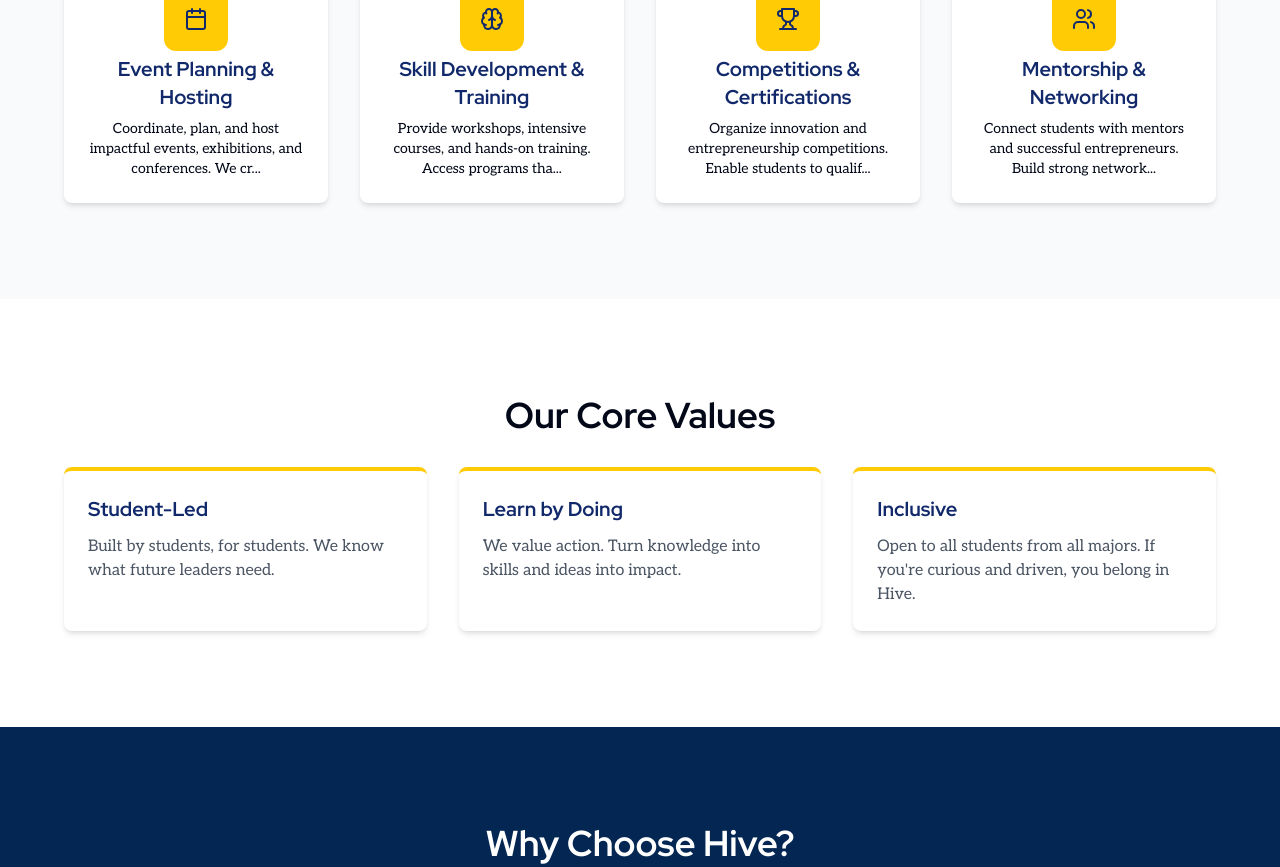
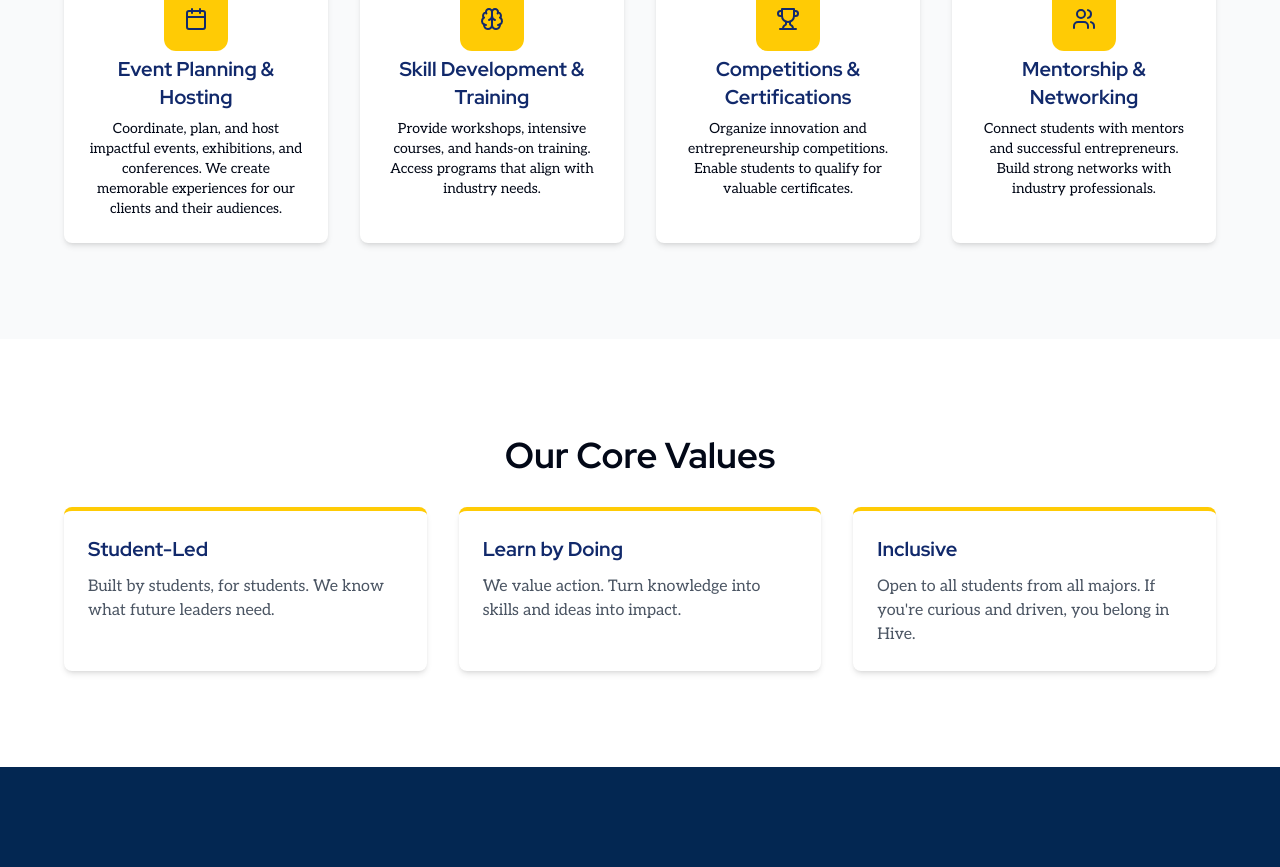
Before and after one commit to OsamaShwman/hive-launchpad-project, a React (Vite) app: page / in a window 1280 px wide. Shown: the part 1205-2072 px from the top of the page. Built offline with nearby package versions, Linux system fonts and the light colour scheme.

Commit message:
Fix: Display all text in FeatureCard
The FeatureCard component was updated to display the full description text instead of truncating it.

```diff
--- a/src/components/FeatureCard.tsx
+++ b/src/components/FeatureCard.tsx
@@ -1,24 +1,27 @@
+
 import { cn } from "@/lib/utils";
 import React from "react";
 import HexagonIcon from "./HexagonIcon";
+
 interface FeatureCardProps {
   title: string;
   description: string;
   icon: React.ReactNode;
   className?: string;
 }
+
 const FeatureCard = ({
   title,
   description,
   icon,
   className
 }: FeatureCardProps) => {
-  // Truncate description if it's too long
-  const shortDescription = description.length > 80 ? `${description.substring(0, 80).trim()}...` : description;
+  // Remove the truncation logic and use the full description
   return <div className={cn("flex flex-col items-center text-center p-6 bg-white rounded-lg shadow-md hover:shadow-lg transition-shadow", className)}>
       <HexagonIcon>{icon}</HexagonIcon>
       <h3 className="text-xl font-bold mb-2 mt-2 text-hive-blue-dark">{title}</h3>
-      <p className="text-gray-6000 text-sm">{shortDescription}</p>
+      <p className="text-gray-6000 text-sm">{description}</p>
     </div>;
 };
+
 export default FeatureCard;
```
